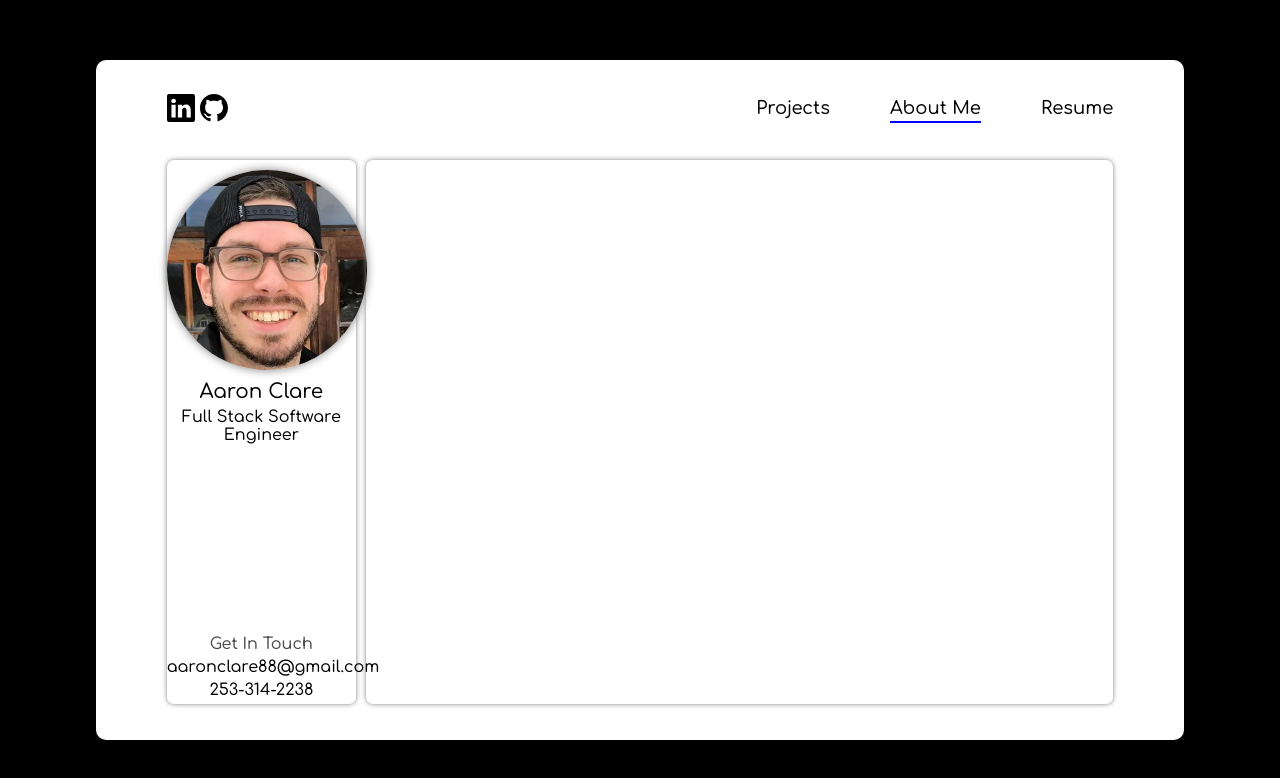
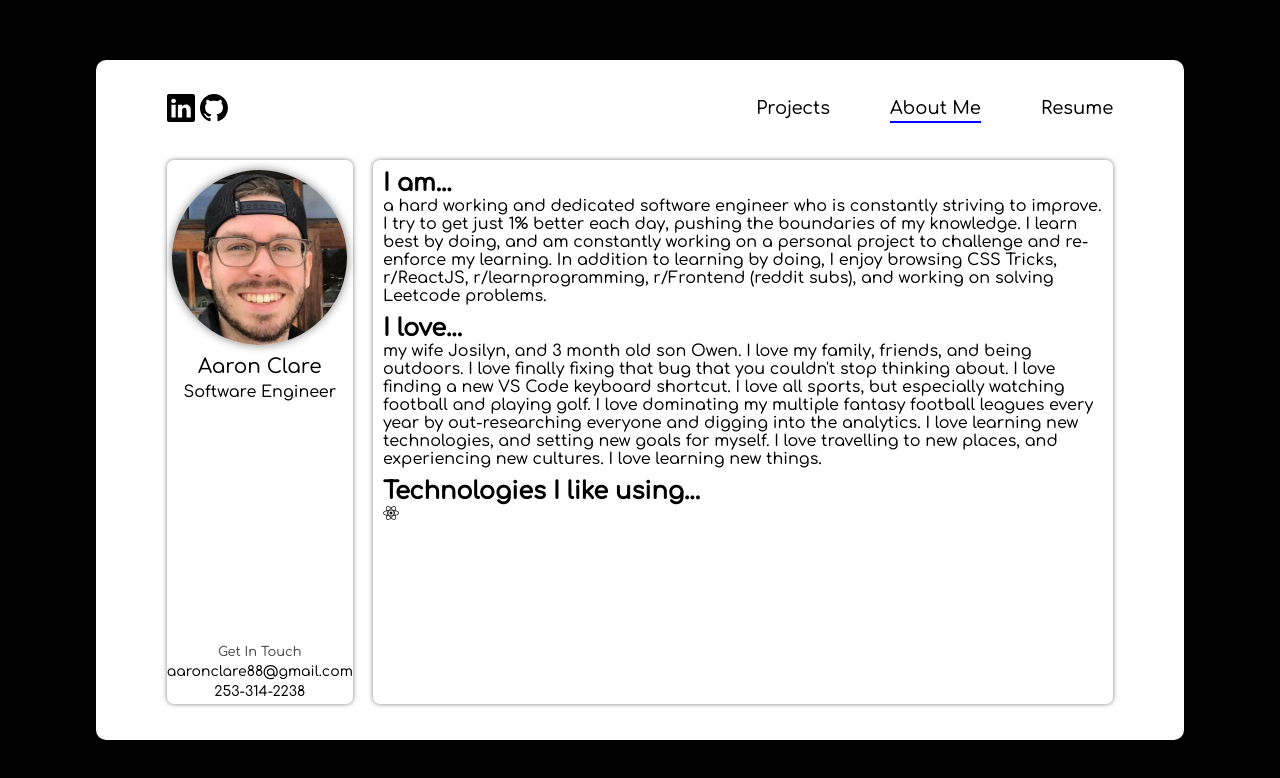
Before and after one commit to aaronclare3/Portfolio, a React (Create React App) app: page / in a window 1280 px wide. Both pictures are taken after a click on the item "About Me". Shown: the top 778 px of the page. Built offline with nearby package versions, Linux system fonts and the light colour scheme.

Commit message:
wrote up bio sections

```diff
--- a/public/index.html
+++ b/public/index.html
@@ -9,6 +9,7 @@
       name="description"
       content="Web site created using create-react-app"
     />
+    <script src="https://use.fontawesome.com/a355cc4ac1.js"></script>
     <style>
       @import url("https://fonts.googleapis.com/css2?family=Comfortaa:wght@500&display=swap");
     </style>
--- a/src/components/About.css
+++ b/src/components/About.css
@@ -5,13 +5,15 @@
     margin: 0 auto;
     height: 80%;
     display: flex;
+
 }
 
 .About-Main {
     width: 80%;
+    margin-left: 20px;
+    border-radius: 7px;
     box-shadow: 0px 0px 5px grey;
-    margin-left: 10px;
-    border-radius: 7px;
+    padding: 10px;
 }
 
 .About-Left {
@@ -23,18 +25,17 @@
     justify-content: space-between;
     border-radius: 7px;
     box-shadow: 0px 0px 5px grey;
-
 }
 
 .About-LeftHeaderImage {
-    height: 200px;
-    width: 200px;
+    height: 175px;
+    width: 175px;
     margin: 10px auto;
 }
 
 .About-LeftHeaderImage > img {
-    height: 200px;
-    width: 200px;
+    height: 175px;
+    width: 175px;
     border-radius: 50%;
     box-shadow: 0px 0px 10px grey;
 }
@@ -51,10 +52,21 @@
 
 .About-LeftBottomContact {
     margin-bottom: 5px;
+    font-size: 13px;
     opacity: .7;
 }
 
 
 .About-LeftBottomInfo > div {
     margin-bottom: 5px;
+    font-size: 14px;
 }
+
+.About-MainIAm, .About-MainILove {
+    margin-bottom: 10px;
+}
+
+.AboutMainIAmHeader, .AboutMainILoveHeader, .AboutMainILikeHeader {
+    font-size: 24px;
+    font-weight: bold;
+}
--- a/src/components/About.js
+++ b/src/components/About.js
@@ -12,9 +12,7 @@ const About = () => {
               <img src={bioImg} alt='' />
             </div>
             <div className='About-LeftHeaderName'>Aaron Clare</div>
-            <div className='About-LeftHeaderTitle'>
-              Full Stack Software Engineer
-            </div>
+            <div className='About-LeftHeaderTitle'>Software Engineer</div>
           </div>
           <div className='About-LeftBottom'>
             <div className='About-LeftBottomContact'>Get In Touch</div>
@@ -24,7 +22,42 @@ const About = () => {
             </div>
           </div>
         </div>
-        <div className='About-Main'></div>
+        <div className='About-Main'>
+          <div className='About-MainIAm'>
+            <div className='AboutMainIAmHeader'>I am...</div>
+            <div className='AboutMainIAmBody'>
+              a hard working and dedicated software engineer who is constantly
+              striving to improve. I try to get just 1% better each day, pushing
+              the boundaries of my knowledge. I learn best by doing, and am
+              constantly working on a personal project to challenge and
+              re-enforce my learning. In addition to learning by doing, I enjoy
+              browsing CSS Tricks, r/ReactJS, r/learnprogramming, r/Frontend
+              (reddit subs), and working on solving Leetcode problems.
+            </div>
+          </div>
+          <div className='About-MainILove'>
+            <div className='AboutMainILoveHeader'>I love...</div>
+            <div className='AboutMainILoveBody'>
+              my wife Josilyn, and 3 month old son Owen. I love my family,
+              friends, and being outdoors. I love finally fixing that bug that
+              you couldn't stop thinking about. I love finding a new VS Code
+              keyboard shortcut. I love all sports, but especially watching
+              football and playing golf. I love dominating my multiple fantasy
+              football leagues every year by out-researching everyone and
+              digging into the analytics. I love learning new technologies, and
+              setting new goals for myself. I love travelling to new places, and
+              experiencing new cultures. I love learning new things.
+            </div>
+          </div>
+          <div className='About-MainILike'>
+            <div className='AboutMainILikeHeader'>
+              Technologies I like using...
+            </div>
+            <div className='AboutMainILikeBody'>
+              <i className='fab fa-react'></i>
+            </div>
+          </div>
+        </div>
       </div>
     </>
   );
```
